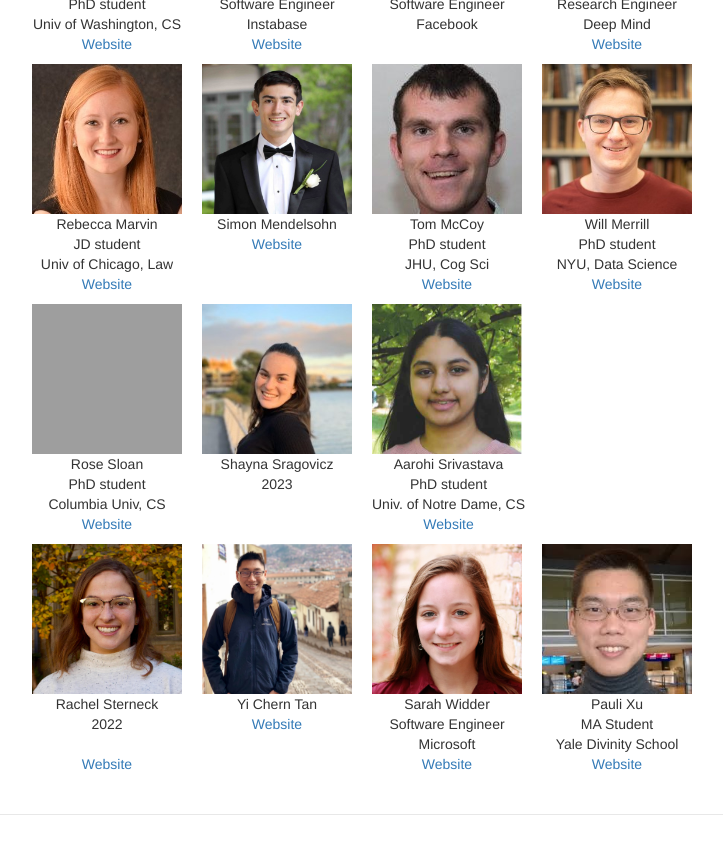
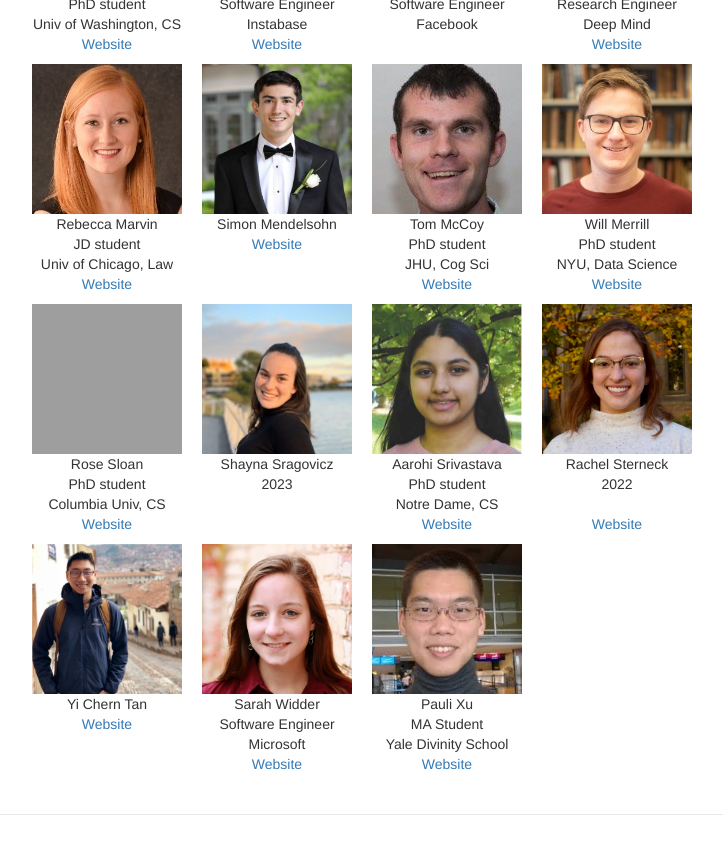
Before and after one commit to clay-lab/clay-lab.github.io, a Jekyll site: the page built from members.html, in a window 1280 px wide and 900 px high, scrolled down 2380 px. Shown: the top 854 px of the window, without its empty margins (278-1001 px from the left). Built offline with Jekyll 4.4.1, drawn with Linux system fonts in a browser that asks for light colours; grey boxes are pictures that could not be loaded.

Commit message:
alumni formatting

```diff
--- a/_data/members.yml
+++ b/_data/members.yml
@@ -183,7 +183,7 @@
       photo: /photos/aarohi_profile.jpg
       url: https://nlp.nd.edu/
       title : PhD student
-      location: Univ. of Notre Dame, CS
+      location: Notre Dame, CS
 
     - name : Rachel Sterneck
       photo: /photos/rachel_profile.jpg
```
